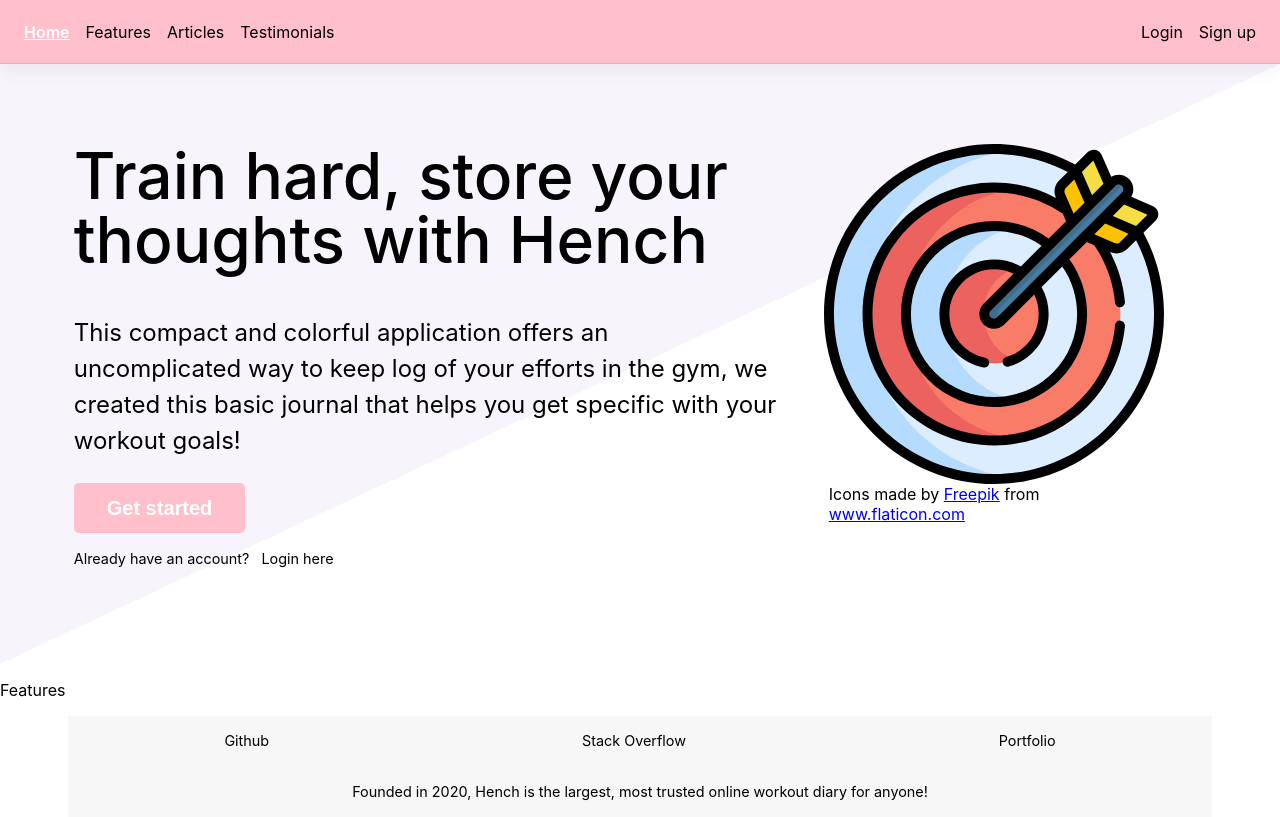
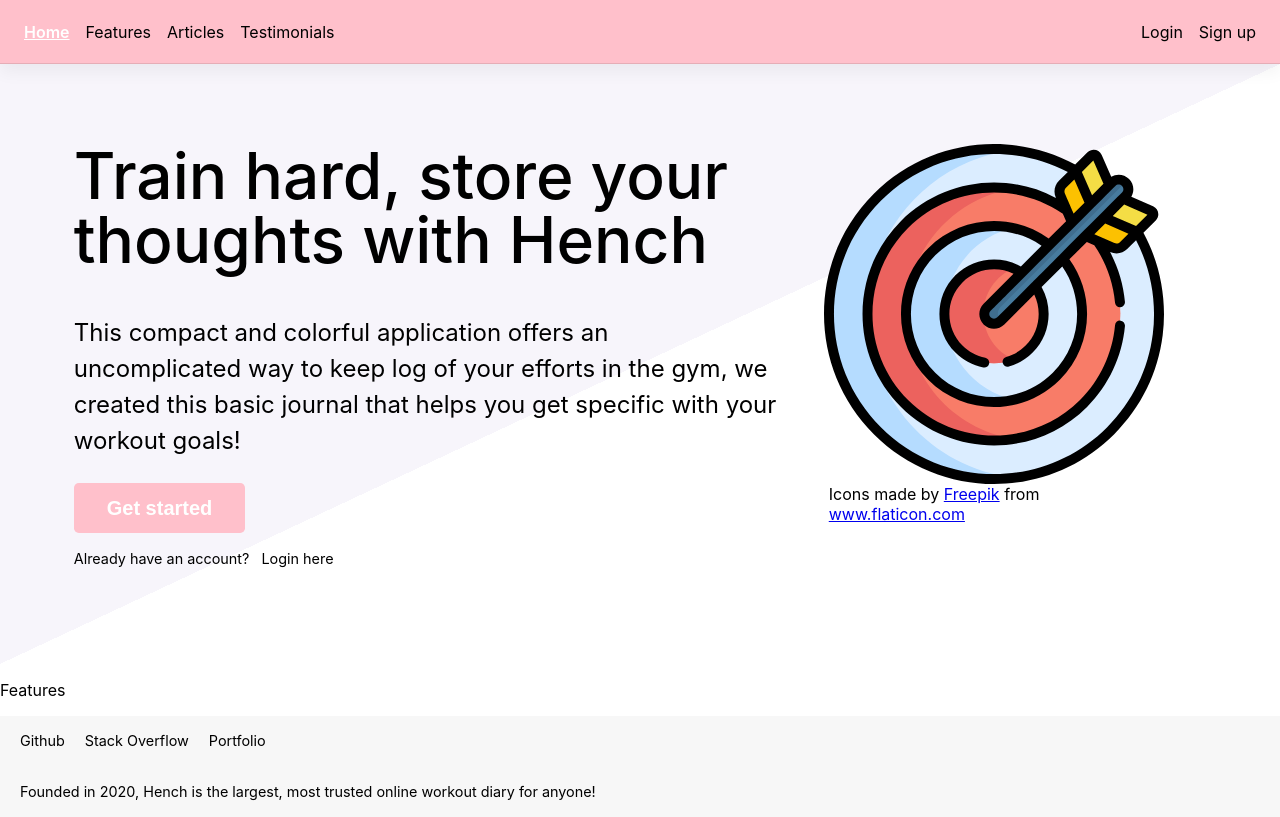
Before and after one commit to Nesiht/Final_project_frontend, a React (Create React App) app: page /home in a window 1280 px wide. Built offline with nearby package versions, Linux system fonts and the light colour scheme.

Commit message:
updated footer

```diff
--- a/src/components/Footer.js
+++ b/src/components/Footer.js
@@ -6,14 +6,14 @@ import { BgContainer, Container, CtaFocus, CtaSide, Title, Text, Svg } from 'com
 export const Footer = () => {
   return (
     <>
-    <Container direction='column' color='#f7f7f7' wrap='no-wrap'>
-      <Container justify='space-around' marginLeft='none' marginRight='none'>
-        <Text small>Github</Text>
-        <Text small>Stack Overflow</Text>
-        <Text small>Portfolio</Text>
+    <Container direction='column' color='#f7f7f7' wrap='no-wrap' width='100vw'>
+      <Container justify='flex-start' marginLeft='none' marginRight='none'>
+        <Text small paddingLeft='20px'>Github</Text>
+        <Text small paddingLeft='20px'>Stack Overflow</Text>
+        <Text small paddingLeft='20px'>Portfolio</Text>
       </Container>
-      <Container marginLeft='none' marginRight='none'>
-        <Text small align='center' paddingLeft='10px' paddingRight='10px'>Founded in 2020, Hench is the largest, most trusted online workout diary for anyone!</Text>
+      <Container marginLeft='none' marginRight='none' justify='flex-start'>
+        <Text small paddingLeft='20px'>Founded in 2020, Hench is the largest, most trusted online workout diary for anyone!</Text>
       </Container>
     </Container>
     </>
--- a/src/components/style.js
+++ b/src/components/style.js
@@ -20,7 +20,9 @@ export const Container = styled.div`
   background-color: ${props => props.color || 'none'};
 
   @media (max-width: 768px) {
-    max-width: 614px;
+    justify-content: space-around;
+    margin-left: none;
+    margin-right: none;
   }
 
   @media (max-width: 480px) {
@@ -83,9 +85,14 @@ export const Text = styled.p`
   padding-left: ${props => props.paddingLeft || '0'};
 
   @media (max-width: 768px) {
+    text-align: ${props => props.align || 'center'};
+    padding-right: 10px;
+    padding-left: 10px;
   }
 
   @media (max-width: 480px) {
+    padding-right: 10px;
+    padding-left: 10px;
   }
 `
 
```
